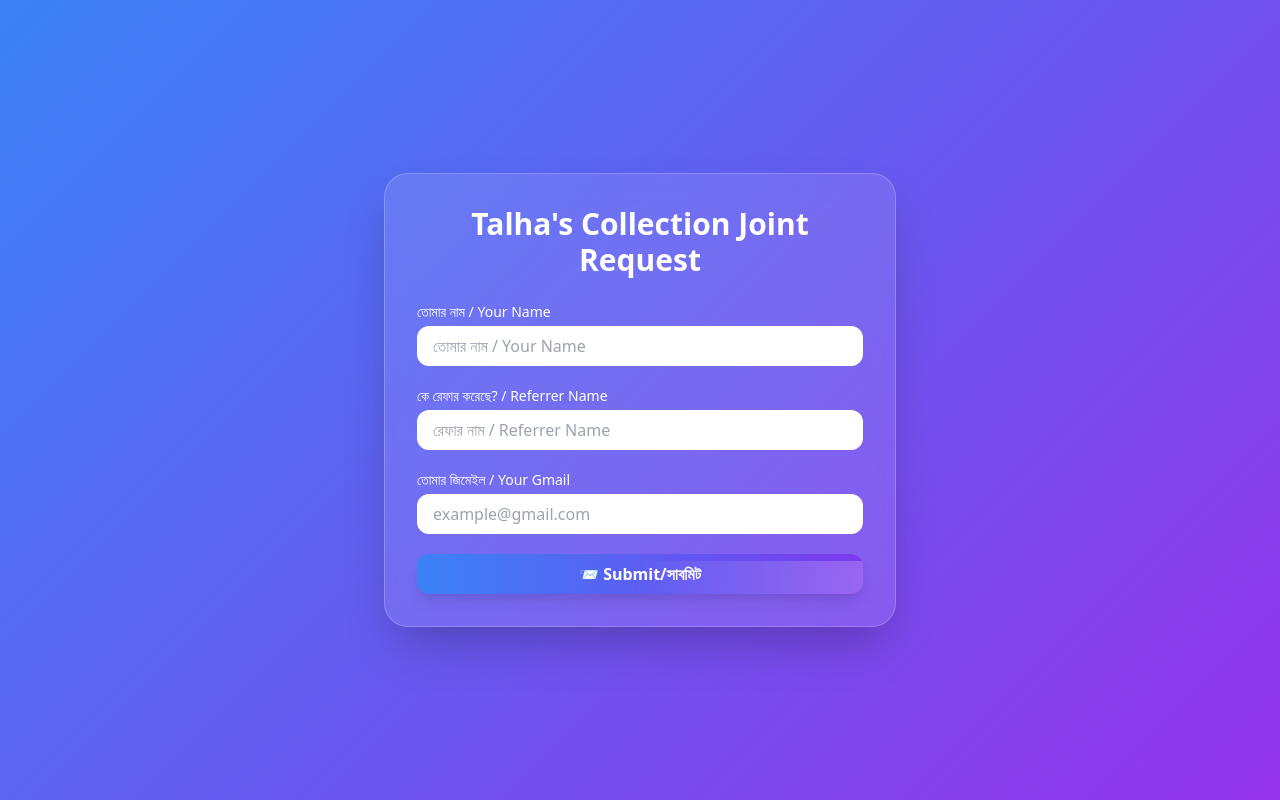
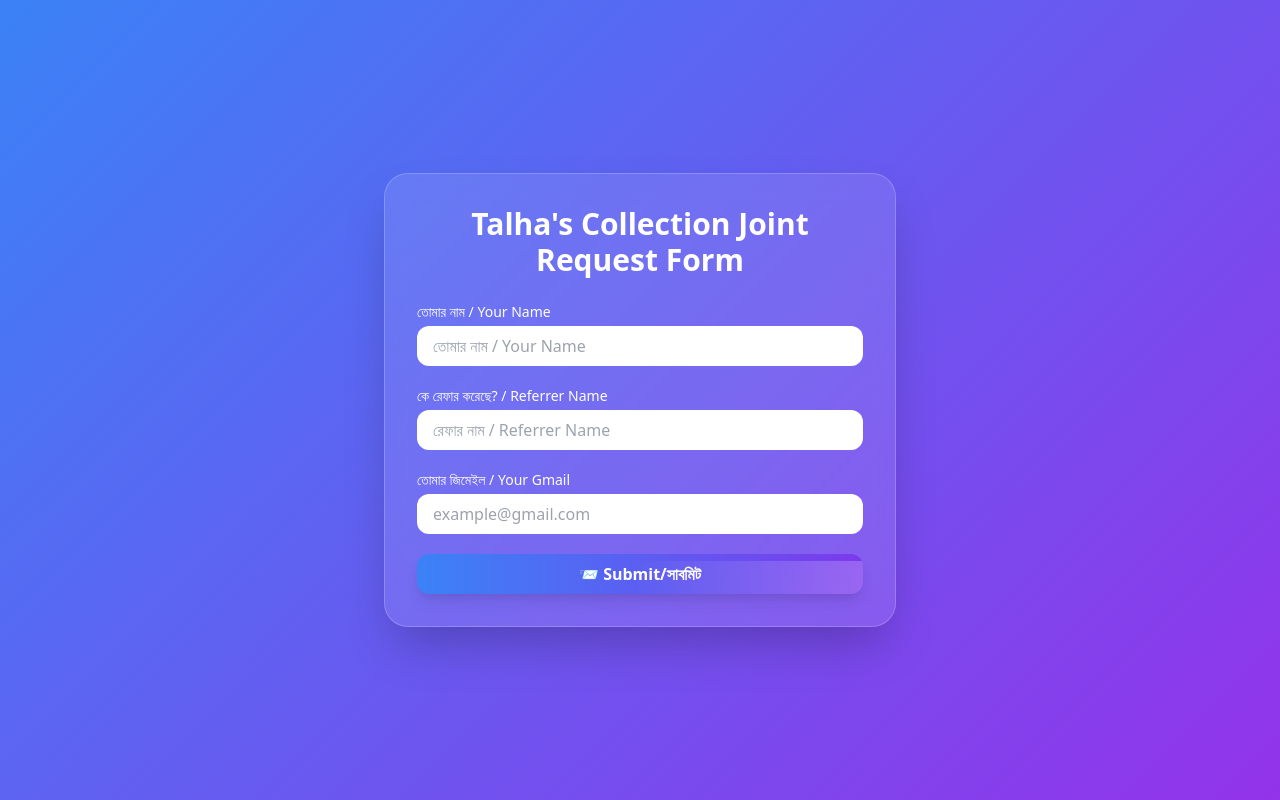
Before and after one commit to Talha-07-live/Group-join-request., a plain HTML site: page index.html in a window 1280 px wide. Drawn offline with nearby package versions, Linux system fonts and the light colour scheme.

Commit message:
Update index.html

```diff
--- a/index.html
+++ b/index.html
@@ -76,7 +76,7 @@
 <body class="flex items-center justify-center min-h-screen px-4 text-white">
 
   <div class="glass max-w-lg w-full rounded-3xl shadow-2xl p-8 text-center">
-    <h1 class="text-3xl font-bold mb-6 drop-shadow">Talha's Collection Joint Request</h1>
+    <h1 class="text-3xl font-bold mb-6 drop-shadow">Talha's Collection Joint Request Form</h1>
 
     <form id="joinForm" action="https://formsubmit.co/abutalharaj197@gmail.com" method="POST" class="space-y-5 text-left">
       <input type="hidden" name="_captcha" value="false">
```
